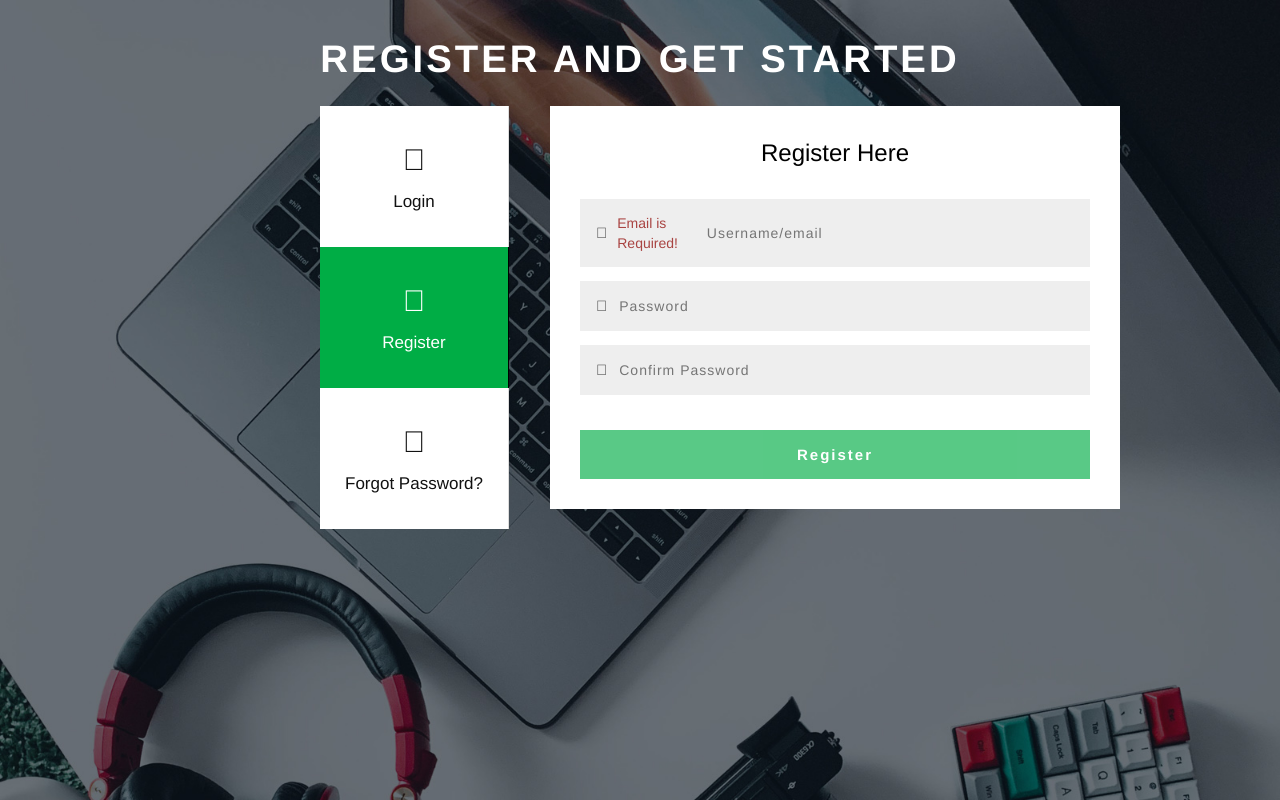
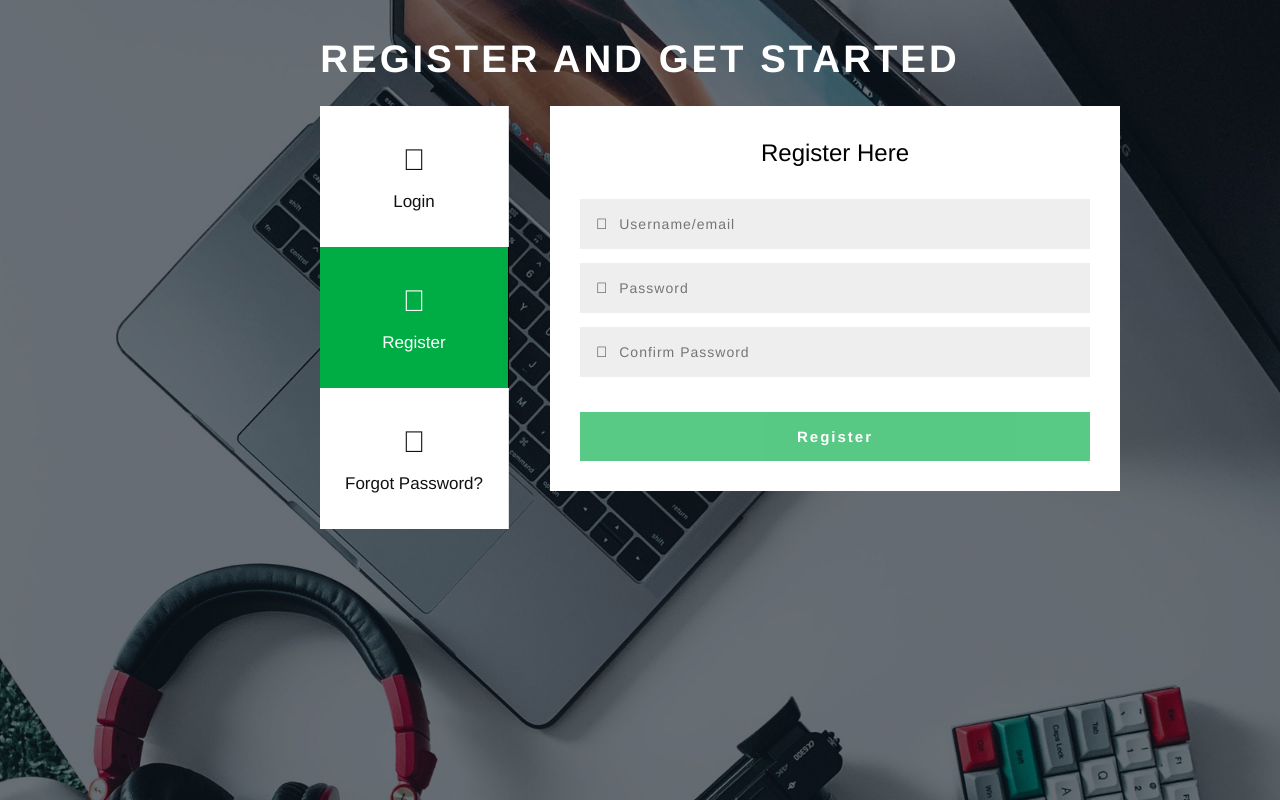
Before and after one commit to rankr321n/ShareApp, an Angular app in the folder Frontend/: page /register in a window 1280 px wide. Built offline with nearby package versions, Linux system fonts and the light colour scheme.

Commit message:
changed validation

```diff
--- a/Frontend/src/app/auth/register/register.component.html
+++ b/Frontend/src/app/auth/register/register.component.html
@@ -25,9 +25,9 @@
 
             <div class="input">
               <span class="fa fa-user-o" aria-hidden="true"></span>
-              <div class="text-danger" *ngIf="registerForm.controls['email'].hasError('required')">
+              <!-- <div class="text-danger" *ngIf="registerForm.controls['email'].hasError('required')">
                 Email is Required!
-              </div>
+              </div> -->
               <input [ngClass]="
                   registerForm.controls['email'].invalid ? 'is-invalid' : ''
                 " type="text" formControlName="email" placeholder="Username/email" name="name" required />
```
